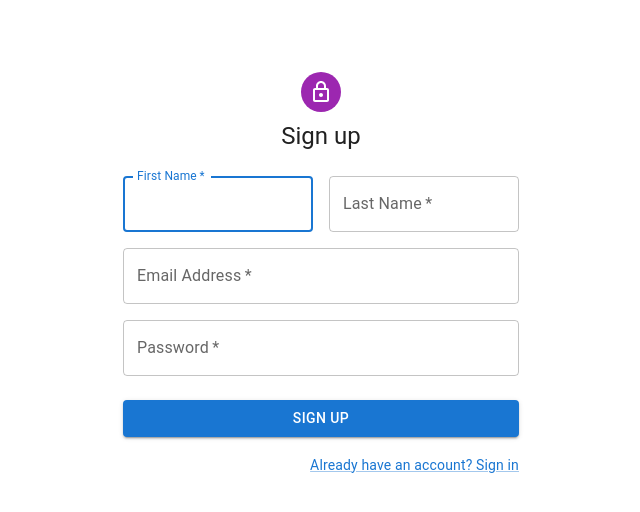
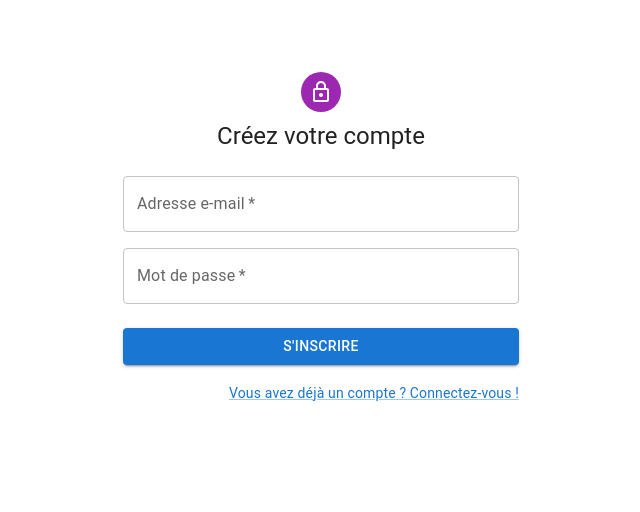
Before and after one commit to MarcBIEBER/View_HUB_EPITECH, a React (Create React App) app in the folder hubview/: page /register in a window 1280 px wide. Shown: the top 512 px of the page, without its empty margins (319-959 px from the left). Built offline with nearby package versions, Linux system fonts and the light colour scheme.

Commit message:
[|] Set all front in FR + add button to continue without login

```diff
--- a/hubview/src/components/TabInventory/Header.js
+++ b/hubview/src/components/TabInventory/Header.js
@@ -15,12 +15,12 @@ const headCells = [
 	{
 		id: 'available',
 		numeric: true,
-		label: 'Disponible',
+		label: 'Disponibilité',
 	},
 	{
 		id: 'used',
 		numeric: true,
-		label: 'Utilisé',
+		label: 'En cours d\'utilisation',
 	},
 	{
 		id: 'details',
--- a/hubview/src/layouts/login.js
+++ b/hubview/src/layouts/login.js
@@ -61,7 +61,7 @@ export default function Login(props) {
                             <LockOutlinedIcon />
                         </Avatar>
                         <Typography variant="h5">
-                            Sign in
+                            Connexion
                         </Typography>
                         <Box component="form" noValidate onSubmit={handleSubmit} sx={{ mt: 1 }}>
                             <TextField
@@ -69,7 +69,7 @@ export default function Login(props) {
                                 required
                                 fullWidth
                                 id="email"
-                                label="Email Address"
+                                label="Adresse e-mail"
                                 name="email"
                                 autoComplete="email"
                                 autoFocus
@@ -79,7 +79,7 @@ export default function Login(props) {
                                 required
                                 fullWidth
                                 name="password"
-                                label="Password"
+                                label="Mot de passe"
                                 type="password"
                                 id="password"
                                 autoComplete="current-password"
@@ -90,12 +90,20 @@ export default function Login(props) {
                                 variant="contained"
                                 sx={{ mt: 3, mb: 2 }}
                             >
-                                Sign In
+                                Se connecter
                             </Button>
                             <Grid container>
                                 <Grid item>
                                     <Link href="/register" variant="body2">
-                                        {"Don't have an account? Sign Up"}
+                                        {"Vous n'avez pas de compte ? Inscrivez-vous !"}
+                                    </Link>
+                                </Grid>
+                            </Grid>
+
+                            <Grid container marginTop={"4vh"}>
+                                <Grid item>
+                                    <Link href="/" variant="body2">
+                                        Continuer sans se connecter
                                     </Link>
                                 </Grid>
                             </Grid>
--- a/hubview/src/layouts/register.js
+++ b/hubview/src/layouts/register.js
@@ -41,11 +41,11 @@ export default function Register(props) {
             <LockOutlinedIcon />
           </Avatar>
           <Typography variant="h5">
-            Sign up
+            Créez votre compte
           </Typography>
           <Box component="form" noValidate onSubmit={handleSubmit} sx={{ mt: 3 }}>
             <Grid container spacing={2}>
-              <Grid item xs={12} sm={6}>
+              {/* <Grid item xs={12} sm={6}>
                 <TextField
                   autoComplete="given-name"
                   name="firstName"
@@ -65,13 +65,13 @@ export default function Register(props) {
                   name="lastName"
                   autoComplete="family-name"
                 />
-              </Grid>
+              </Grid> */}
               <Grid item xs={12}>
                 <TextField
                   required
                   fullWidth
                   id="email"
-                  label="Email Address"
+                  label="Adresse e-mail"
                   name="email"
                   autoComplete="email"
                 />
@@ -81,7 +81,7 @@ export default function Register(props) {
                   required
                   fullWidth
                   name="password"
-                  label="Password"
+                  label="Mot de passe"
                   type="password"
                   id="password"
                   autoComplete="new-password"
@@ -94,12 +94,12 @@ export default function Register(props) {
               variant="contained"
               sx={{ mt: 3, mb: 2 }}
             >
-              Sign Up
+              S'inscrire
             </Button>
             <Grid container justifyContent="flex-end">
               <Grid item>
                 <Link href="/login" variant="body2">
-                  Already have an account? Sign in
+                  Vous avez déjà un compte ? Connectez-vous !
                 </Link>
               </Grid>
             </Grid>
--- a/hubview/src/views/Project.js
+++ b/hubview/src/views/Project.js
@@ -85,7 +85,7 @@ export default function Project() {
 							{buttonDisabled ? <Alert severity="error">Vous devez être connecté pour créer un projet</Alert> : <></>}
 							<Stack sx={{ pt: 4 }} spacing={2} justifyContent="center" >
 								<Button variant="contained" onClick={handleOpen} disabled={buttonDisabled}>
-									Crée un projet
+									Créer un projet
 								</Button>
 
 								<Select
@@ -94,7 +94,7 @@ export default function Project() {
 									displayEmpty
 									inputProps={{ 'aria-label': 'Select tag filter' }}
 								>
-									<MenuItem value="">Selectionner un filtre</MenuItem>
+									<MenuItem value="">Sélectionner un filtre</MenuItem>
 									{tags.map((name) => (
 										<MenuItem key={name} value={name}>
 											<ListItemText primary={name} />
```
Also changed, not shown: 1 other file (tests, documents, lock files or other folders).
